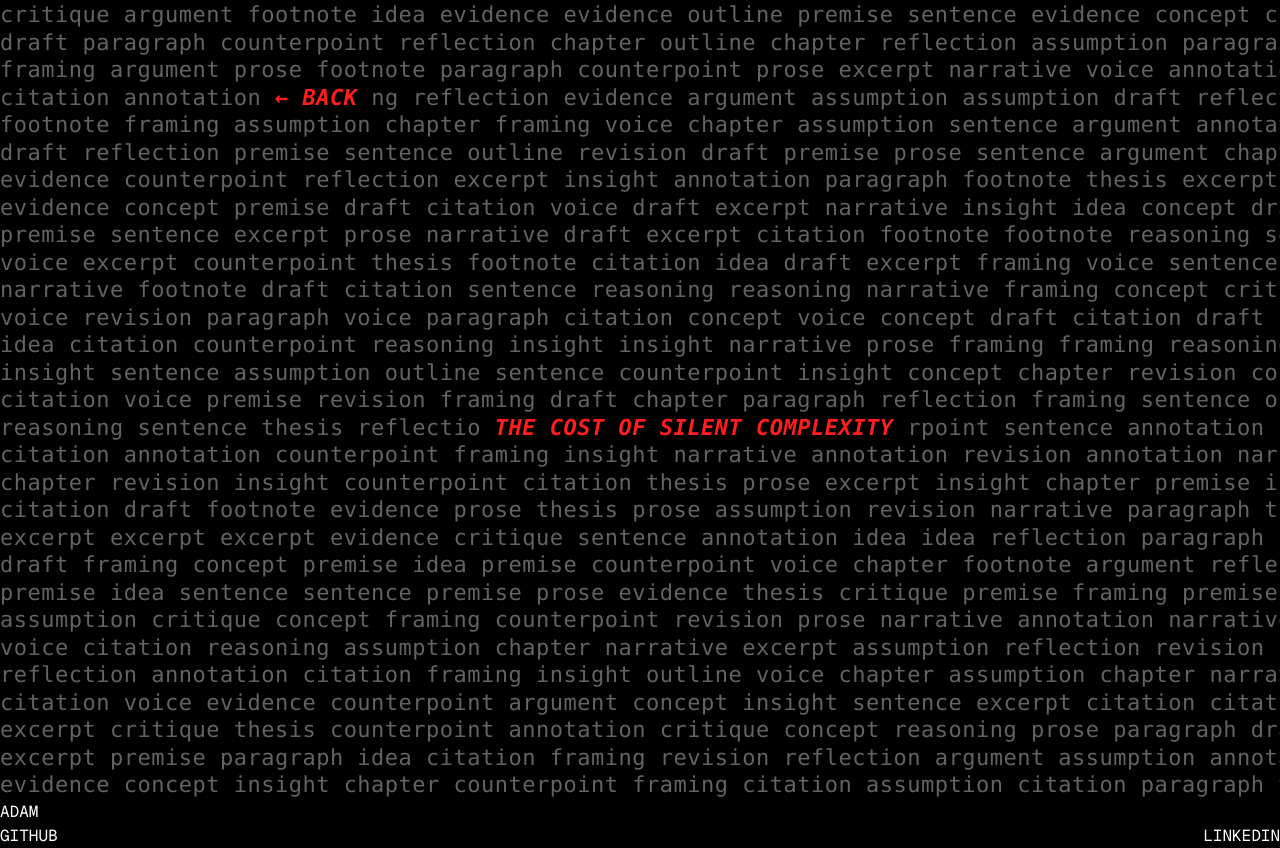
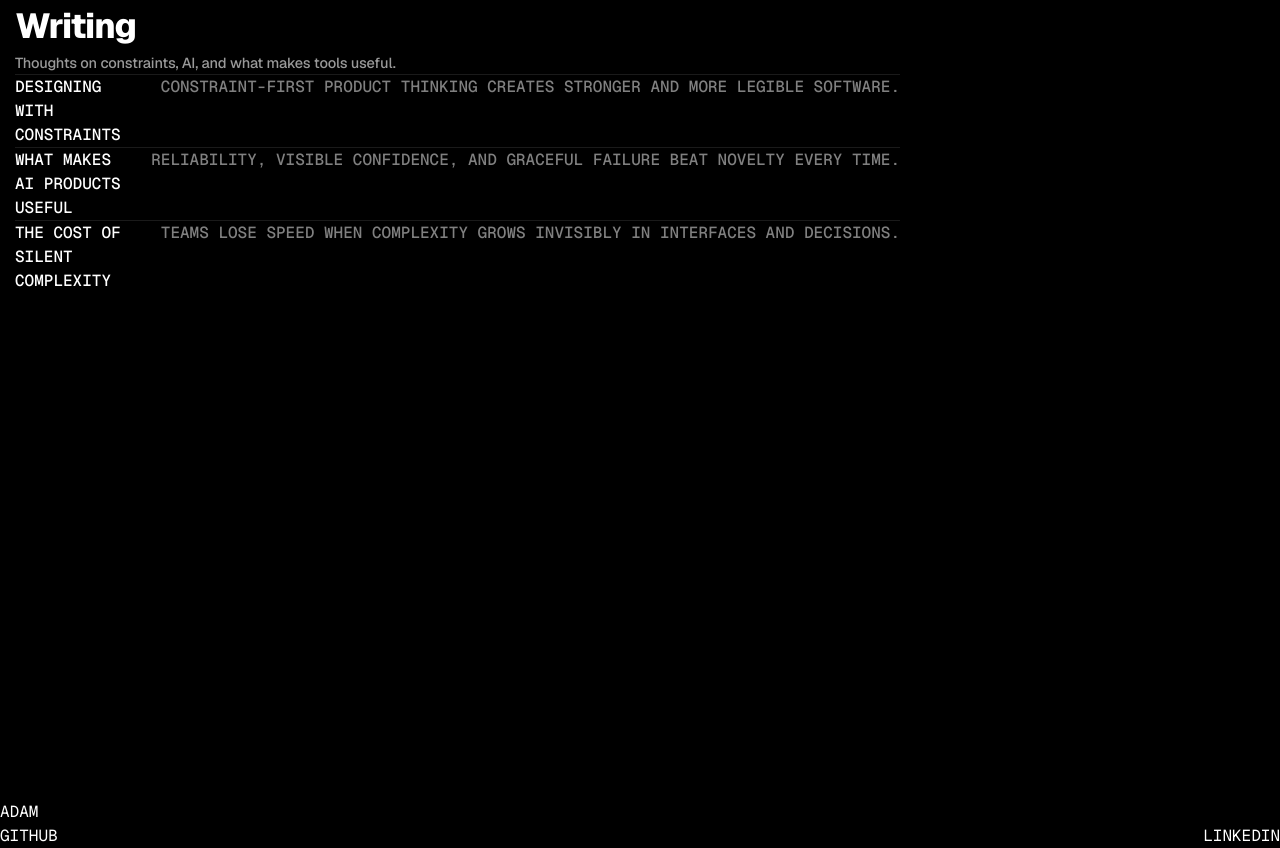
Before and after one commit to AdamJeddy/portfolio, a Next.js app: page /content in a window 1280 px wide. Built offline with nearby package versions, Linux system fonts and the light colour scheme.

Commit message:
feat: rewrite all pages with section/col layout, grayscale project grid, case study detail, structured about page

```diff
--- a/src/app/content/[slug]/page.tsx
+++ b/src/app/content/[slug]/page.tsx
@@ -1,5 +1,6 @@
 import { notFound } from 'next/navigation'
-import TextCanvas from '@/components/TextCanvas'
+import Link from 'next/link'
+import Reveal from '@/components/Reveal'
 import { getPostBySlug, posts } from '@/lib/posts'
 
 interface PostPageProps {
@@ -19,15 +20,28 @@ export default async function PostPage({ params }: PostPageProps) {
   }
 
   return (
-    <main aria-label="Post detail canvas">
-      <TextCanvas
-        words={post.words}
-        highlights={[
-          { text: ' ← WRITING ', href: '/content', zone: 'upper' },
-          { text: ` ${post.title.toUpperCase()} `, zone: 'center', glitch: true },
-          { text: ` ${post.excerpt.toUpperCase()} `, zone: 'lower' },
-        ]}
-      />
-    </main>
+    <div className="content-layer">
+      <Reveal type="slide-up">
+        <section className="section first">
+          <div className="col w5">
+            <p className="mega">{post.title}</p>
+            <p style={{
+              fontFamily: 'var(--font-geist-sans), var(--font-sans)',
+              fontSize: 'calc(var(--font-size) * 1.25)',
+              lineHeight: 'calc(var(--line-px) * 1.4)',
+              letterSpacing: '-0.01em',
+              opacity: 0.6,
+              marginTop: 'calc(var(--line-px) * 2)',
+              marginBottom: 'calc(var(--line-px) * 3)',
+            }}>
+              {post.excerpt}
+            </p>
+            <Link href="/content" className="button">
+              ← All writing
+            </Link>
+          </div>
+        </section>
+      </Reveal>
+    </div>
   )
 }
--- a/src/app/content/page.tsx
+++ b/src/app/content/page.tsx
@@ -1,26 +1,44 @@
-import TextCanvas from '@/components/TextCanvas'
+import Link from 'next/link'
+import Reveal from '@/components/Reveal'
 import { posts } from '@/lib/posts'
-
-const writingWords = [
-  'argument', 'premise', 'chapter', 'draft', 'thesis', 'critique', 'annotation', 'footnote', 'excerpt',
-  'citation', 'narrative', 'outline', 'revision', 'voice', 'prose', 'idea', 'concept', 'assumption',
-  'evidence', 'reasoning', 'counterpoint', 'reflection', 'insight', 'framing', 'paragraph', 'sentence',
-]
 
 export default function Content() {
   return (
-    <main aria-label="Writing canvas">
-      <TextCanvas
-        words={writingWords}
-        highlights={[
-          { text: ' ← BACK ', href: '/', zone: 'upper' },
-          ...posts.map((post) => ({
-            text: ` ${post.title.toUpperCase()} `,
-            href: `/content/${post.slug}`,
-            zone: 'center' as const,
-          })),
-        ]}
-      />
-    </main>
+    <div className="content-layer">
+      <Reveal type="slide-up">
+        <section className="section first">
+          <div className="col w5">
+            <p className="mega">Writing</p>
+            <p style={{
+              fontFamily: 'var(--font-geist-sans), var(--font-sans)',
+              fontSize: 'calc(var(--font-size) * 1.25)',
+              lineHeight: 'calc(var(--line-px) * 1.4)',
+              letterSpacing: '-0.01em',
+              opacity: 0.6,
+              marginTop: 'calc(var(--line-px) * 1.5)',
+            }}>
+              Thoughts on constraints, AI, and what makes tools useful.
+            </p>
+          </div>
+        </section>
+      </Reveal>
+
+      <Reveal type="slide-up">
+        <section className="section">
+          <div className="col w5">
+            <ul className="linelist">
+              {posts.map((post) => (
+                <li key={post.slug}>
+                  <Link href={`/content/${post.slug}`} className="line">
+                    <span>{post.title}</span>
+                    <span>{post.excerpt}</span>
+                  </Link>
+                </li>
+              ))}
+            </ul>
+          </div>
+        </section>
+      </Reveal>
+    </div>
   )
 }
--- a/src/app/page.tsx
+++ b/src/app/page.tsx
@@ -1,20 +1,7 @@
-import TextCanvas from '@/components/TextCanvas'
 import Link from 'next/link'
 import Reveal from '@/components/Reveal'
 import { posts } from '@/lib/posts'
 import { projects } from '@/lib/projects'
-
-const homeWords = [
-  'lorem', 'ipsum', 'dolor', 'sit', 'amet', 'consectetur', 'adipiscing', 'elit', 'sed', 'do',
-  'eiusmod', 'tempor', 'incididunt', 'ut', 'labore', 'et', 'dolore', 'magna', 'aliqua', 'enim',
-  'ad', 'minim', 'veniam', 'quis', 'nostrud', 'exercitation', 'ullamco', 'laboris', 'nisi',
-  'aliquip', 'ex', 'ea', 'commodo', 'consequat', 'duis', 'aute', 'irure', 'in', 'reprehenderit',
-  'voluptate', 'velit', 'esse', 'cillum', 'fugiat', 'nulla', 'pariatur', 'excepteur', 'sint',
-  'occaecat', 'cupidatat', 'non', 'proident', 'sunt', 'culpa', 'qui', 'officia', 'deserunt',
-  'mollit', 'anim', 'id', 'est', 'laborum', 'perspiciatis', 'unde', 'omnis', 'iste', 'natus',
-  'error', 'accusantium', 'doloremque', 'laudantium', 'totam', 'rem', 'aperiam', 'eaque',
-  'ipsa', 'quae', 'ab', 'illo', 'inventore', 'veritatis', 'quasi', 'architecto', 'beatae',
-]
 
 const projectIcons: Record<string, string> = {
   'agentic-research-lab': '◇',
@@ -25,17 +12,6 @@ const projectIcons: Record<string, string> = {
 export default function Home() {
   return (
     <>
-      {/* Canvas Layer — the TextCanvas as a background */}
-      <div className="canvas-layer">
-        <TextCanvas
-          words={homeWords}
-          highlights={[
-            { text: ' by Adam ', zone: 'center', glitch: true, centerAligned: true },
-          ]}
-        />
-      </div>
-
-      {/* Content Layer — scrollable on top */}
       <div className="content-layer">
         <Reveal type="slide-up">
           <section className="section first">
--- a/src/app/projects/[slug]/page.tsx
+++ b/src/app/projects/[slug]/page.tsx
@@ -1,6 +1,7 @@
 import { notFound } from 'next/navigation'
 import Link from 'next/link'
 import Reveal from '@/components/Reveal'
+import ProjectHero from '@/components/media/ProjectHero'
 import { getProjectBySlug, projects } from '@/lib/projects'
 
 interface ProjectPageProps {
@@ -68,21 +69,15 @@ export default async function ProjectPage({ params }: ProjectPageProps) {
       <Reveal type="fade">
         <section className="section">
         <div className="col w4">
-          <div className="image-container" style={{ aspectRatio: '4/3' }}>
-            {project.image ? (
-              <img src={project.image} alt={project.title} />
-            ) : (
-              <div className="project-placeholder">
-                <div className="project-placeholder-inner">
-                  <span className="project-placeholder-icon">
-                    {project.slug === 'agentic-research-lab' ? '◇' :
-                     project.slug === 'signal-anomaly-dash' ? '◈' : '◉'}
-                  </span>
-                  <span>A{String(projectIndex + 1).padStart(3, '0')}</span>
-                </div>
-              </div>
-            )}
-          </div>
+          <ProjectHero
+            image={project.image}
+            title={project.title}
+            projectNumber={`A${String(projectIndex + 1).padStart(3, '0')}`}
+            icon={
+              project.slug === 'agentic-research-lab' ? '◇' :
+              project.slug === 'signal-anomaly-dash' ? '◈' : '◉'
+            }
+          />
         </div>
       </section>
       </Reveal>
--- a/src/lib/projects.ts
+++ b/src/lib/projects.ts
@@ -20,6 +20,7 @@ export const projects: ProjectItem[] = [
     tech: ['TypeScript', 'Next.js', 'LangChain', 'Vector DB', 'Cloudflare'],
     github: 'https://github.com/yourname/agentic-research-lab',
     live: 'https://example.com/agentic-research-lab',
+    image: 'https://picsum.photos/seed/agentic/800/600',
     year: 2025,
     words: [
       'agent', 'plan', 'retrieve', 'rank', 'rerank', 'context', 'reason', 'trace', 'tool', 'chain',
@@ -34,6 +35,7 @@ export const projects: ProjectItem[] = [
     body: 'Designed and implemented a real-time monitoring dashboard that ingests high-frequency telemetry data through Kafka streams. The system applies statistical anomaly detection algorithms against sliding windows, surfaces outliers through a FastAPI backend, and renders interactive visualizations in the browser. Deployed with Docker across a PostgreSQL-backed data layer.',
     tech: ['Python', 'FastAPI', 'Kafka', 'PostgreSQL', 'Docker'],
     github: 'https://github.com/yourname/signal-anomaly-dash',
+    image: 'https://picsum.photos/seed/signal/800/600',
     year: 2024,
     words: [
       'stream', 'window', 'event', 'sensor', 'anomaly', 'threshold', 'outlier', 'baseline', 'metric',
@@ -49,6 +51,7 @@ export const projects: ProjectItem[] = [
     tech: ['React', 'Node.js', 'SQLite', 'Embeddings', 'Tailwind'],
     github: 'https://github.com/yourname/semantic-notebook',
     live: 'https://example.com/semantic-notebook',
+    image: 'https://picsum.photos/seed/semantic/800/600',
     year: 2024,
     words: [
       'note', 'topic', 'edge', 'graph', 'link', 'semantic', 'cluster', 'memory', 'relation', 'tag',
```
